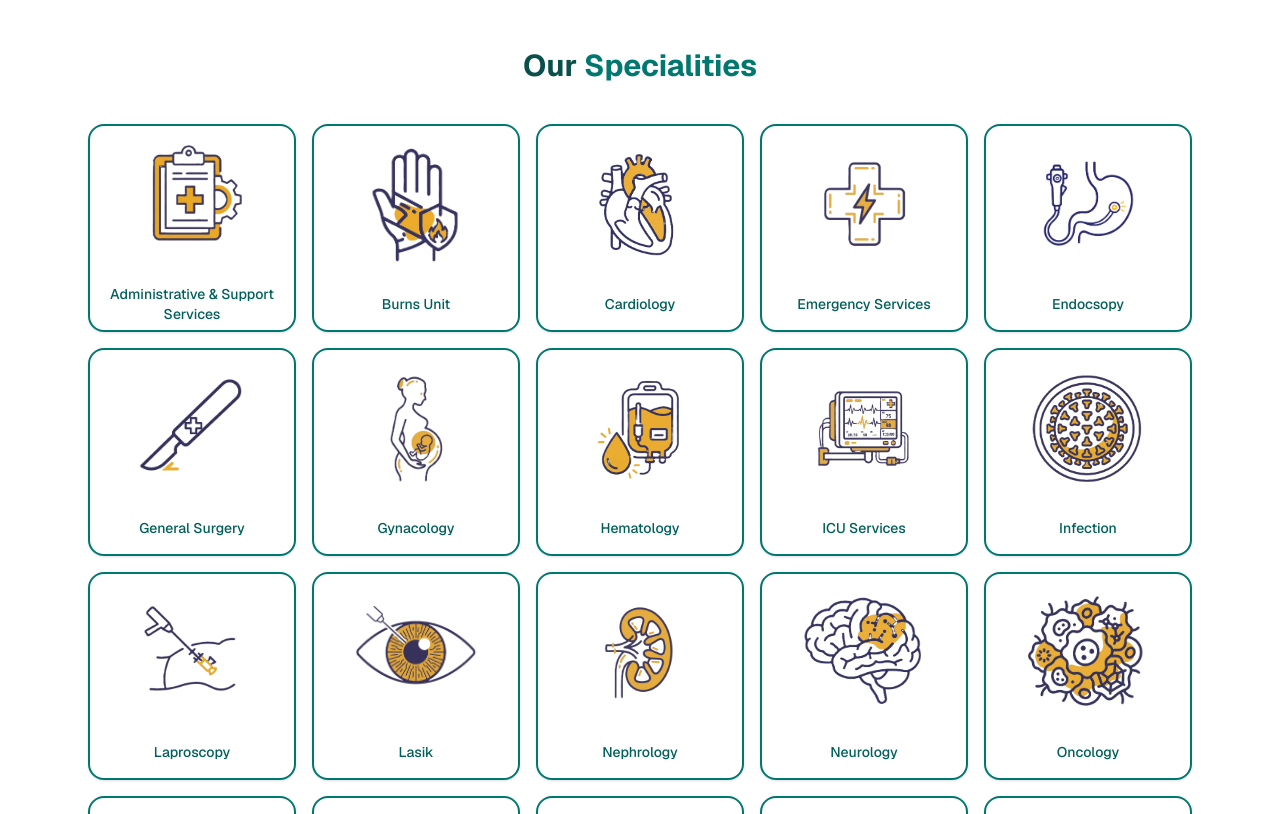
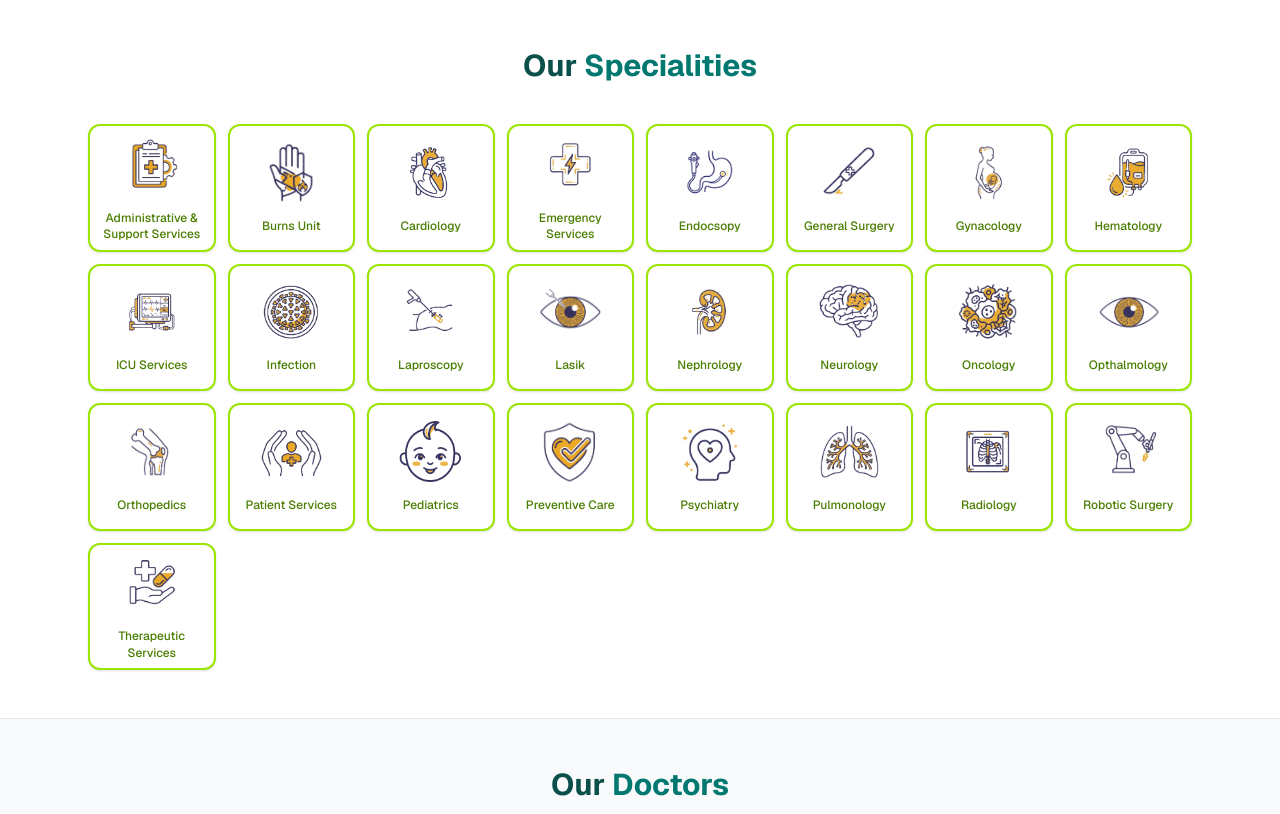
Before and after one commit to rp98nt/shivnerihospital, a Next.js app: page / in a window 1280 px wide. Shown: the part 800-1614 px from the top of the page. Built offline with nearby package versions, Linux system fonts and the light colour scheme; no server answers; the database is empty.

Commit message:
fix: use hero lime green and halve speciality card size

```diff
--- a/components/our-specialties.tsx
+++ b/components/our-specialties.tsx
@@ -2,7 +2,7 @@ import { OUR_SPECIALTIES, type OurSpecialty } from "@/lib/our-specialties-data";
 import Image from "next/image";
 import Link from "next/link";
 
-const LOGO_SIZE_CLASS = "h-[5.88rem] w-[5.88rem] sm:h-[7.84rem] sm:w-[7.84rem]";
+const LOGO_SIZE_CLASS = "h-[2.94rem] w-[2.94rem] sm:h-[3.92rem] sm:w-[3.92rem]";
 
 export function OurSpecialties() {
   return (
@@ -12,7 +12,7 @@ export function OurSpecialties() {
           Our <span className="text-teal-700">Specialities</span>
         </h2>
 
-        <div className="mt-6 grid grid-cols-1 gap-3 min-[420px]:grid-cols-2 sm:mt-10 sm:grid-cols-3 sm:gap-4 lg:grid-cols-5">
+        <div className="mt-6 grid grid-cols-2 gap-2 min-[420px]:grid-cols-3 sm:mt-10 sm:grid-cols-4 sm:gap-3 lg:grid-cols-6 xl:grid-cols-8">
           {OUR_SPECIALTIES.map((specialty) => (
             <SpecialtyCard key={specialty.name} specialty={specialty} />
           ))}
@@ -26,7 +26,7 @@ function SpecialtyCard({ specialty }: { specialty: OurSpecialty }) {
   return (
     <Link
       href={specialty.href}
-      className="group flex min-h-[5.5rem] flex-row items-center gap-4 rounded-2xl border-2 border-teal-700 bg-white px-4 py-4 text-teal-800 shadow-sm transition-[background-color,color,box-shadow,transform] duration-300 ease-in hover:-translate-y-1 hover:bg-teal-800 hover:text-white hover:shadow-xl sm:aspect-square sm:min-h-0 sm:flex-col sm:justify-center sm:px-3 sm:py-5"
+      className="group flex min-h-[2.75rem] flex-row items-center gap-2 rounded-xl border-2 border-lime-400 bg-white px-2 py-2 text-lime-700 shadow-sm transition-[background-color,color,box-shadow,transform] duration-300 ease-in hover:-translate-y-0.5 hover:bg-lime-300 hover:text-white hover:shadow-lg sm:aspect-square sm:min-h-0 sm:flex-col sm:justify-center sm:px-2 sm:py-3"
     >
       <div className={`relative shrink-0 ${LOGO_SIZE_CLASS}`}>
         <Image
@@ -34,10 +34,10 @@ function SpecialtyCard({ specialty }: { specialty: OurSpecialty }) {
           alt=""
           fill
           className="object-contain"
-          sizes="(max-width: 640px) 94px, 126px"
+          sizes="(max-width: 640px) 47px, 63px"
         />
       </div>
-      <p className="min-w-0 text-left text-sm font-medium leading-snug transition-colors duration-300 ease-in group-hover:text-white sm:mt-3 sm:px-1 sm:text-center sm:text-xs lg:text-sm">
+      <p className="min-w-0 text-left text-[0.6875rem] font-medium leading-snug transition-colors duration-300 ease-in group-hover:text-white sm:mt-1.5 sm:px-0.5 sm:text-center sm:text-[0.625rem] lg:text-xs">
         {specialty.name}
       </p>
     </Link>
```
